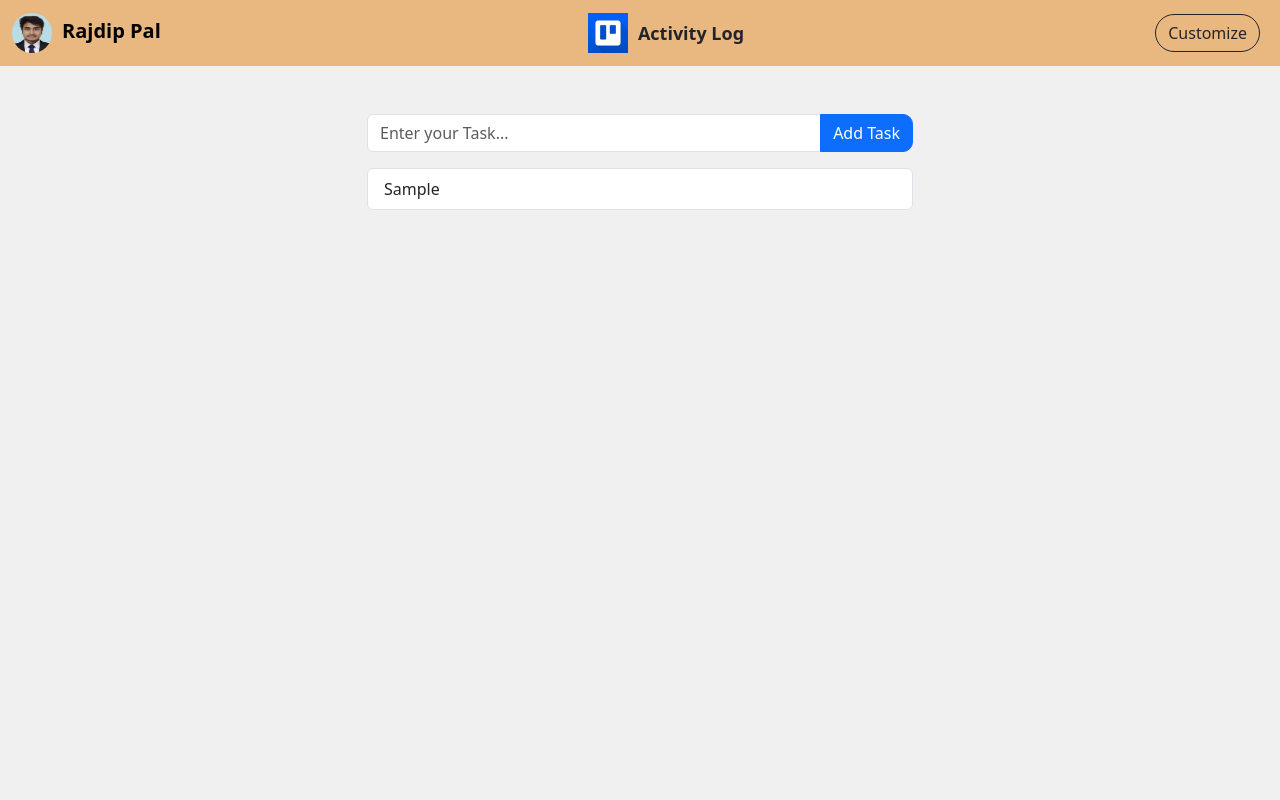
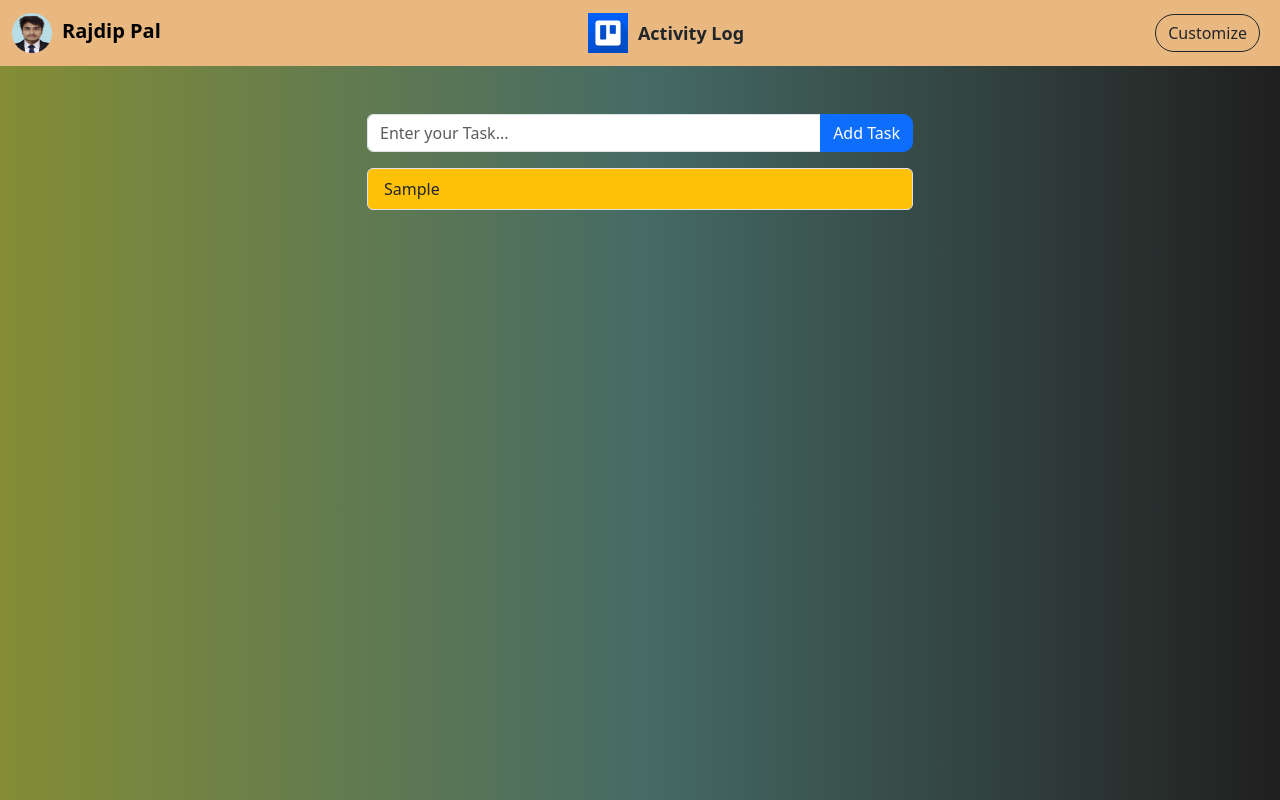
Before and after one commit to RajdipPal19/TO-DO_APP-Using-react-LocalStorage, a React (Vite) app: page / in a window 1280 px wide. Both pictures are taken after typing "Sample" into the empty fields and a click on the button "Add Task". Built offline with nearby package versions, Linux system fonts and the light colour scheme.

Commit message:
seventh commit

```diff
--- a/src/App.css
+++ b/src/App.css
@@ -1,21 +1,21 @@
-/* styles.css */
+body {
+  /* background-image: linear-gradient(to right, #4facfe 0%, #00f2fe 100%); */
+  background-image: linear-gradient(to right, #848d35 0%, #466b65 50%, #201f1f 100%);
 
-body {
-  background-color: #f0f0f0; /* Light gray background */
 }
 
 .container {
-  margin-top: 50px; /* Add margin to the top of the container */
+  margin-top: 50px;
 }
 
 .input-group {
-  margin-bottom: 20px; /* Add margin below the input group */
+  margin-bottom: 20px;
 }
 
 .list-group {
-  margin-bottom: 20px; /* Add margin below the list group */
+  margin-bottom: 20px;
 }
 
 .modal-dialog {
-  margin-top: 100px; /* Add margin to the top of the modal dialog */
+  margin-top: 100px;
 }
--- a/src/Componentt/TodoApp.css
+++ b/src/Componentt/TodoApp.css
@@ -30,9 +30,9 @@
   .modal-dialog {
     width: 80%;
     max-width: 600px;
-    background-color: #e9b880;
+    background-image: linear-gradient(to right, #242323 0%, #91a09d 50%, #4bd5ff 100%);
     border-radius: 10px;
-    padding: 20px;
+    padding: 10px;
     box-shadow: 0 0 10px rgba(0, 0, 0, 0.3);
   }
 
--- a/src/Componentt/TodoApp.jsx
+++ b/src/Componentt/TodoApp.jsx
@@ -66,7 +66,7 @@ const TodoApp = () => {
 
     return (
         <div className="container mt-5">
-            <div className="row justify-content-center">
+            <div className="row justify-content-center ">
                 <div className="col-md-6">
                     <div className="input-group mb-3">
                         <input
@@ -83,11 +83,13 @@ const TodoApp = () => {
                             <li
                             key={index}
                             onClick={() => openModal(index)}
-                                className={`list-group-item ${todo.completed ? 'bg-success text-white' : ''}`}
+                            className={`list-group-item ${todo.completed ? 'bg-success text-white' : ''} ${todo.completed?'' : 'bg-warning text-dark'}`}
+                            title={todo.completed ? ` ${todo.text} is Already Completed` : `${todo.text} is Not Completed yet`}
                             style={{ cursor: 'pointer' }}
                         >
                             {todo.text}
                         </li>
+
                         ))}
                     </ul>
                 </div>
@@ -132,7 +134,6 @@ const TodoApp = () => {
                                 >
                                     {todos[modalTodoIndex]?.completed ? 'Mark as Uncompleted' : 'Mark as Completed'}
                                 </button>
-
                             </div>
                         </div>
                     </div>
```
Lines whose indentation alone changed are shown as unchanged.
